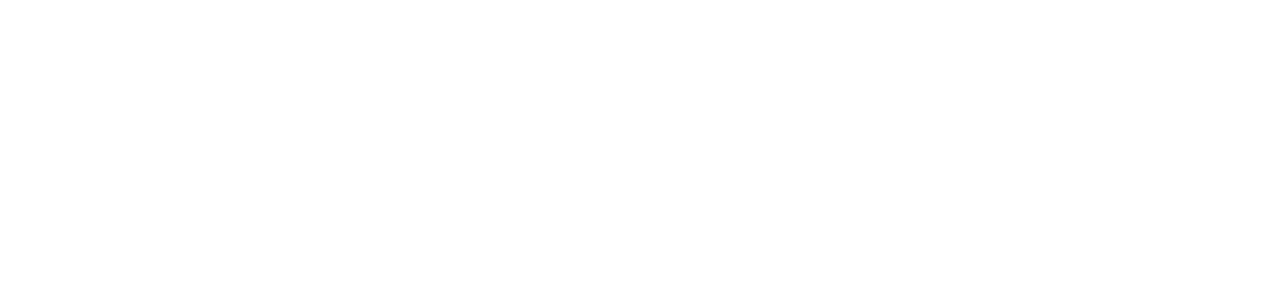
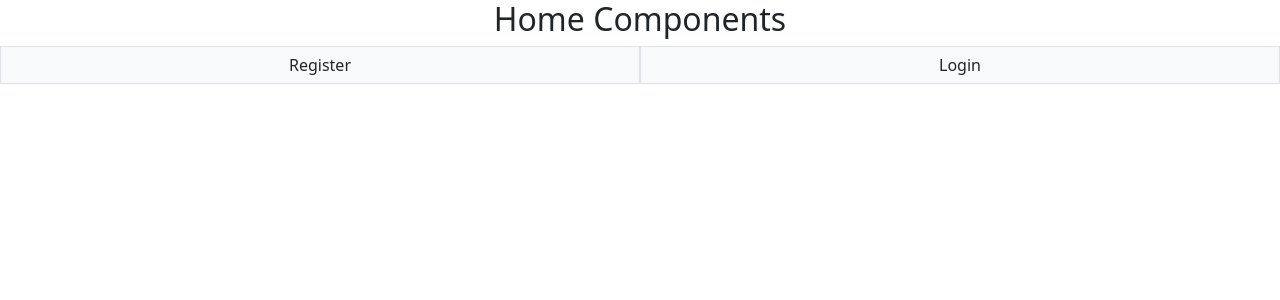
Before and after one commit to vishsalunke14/Deploy_MERN, a React (Vite) app in the folder client/: page / in a window 1280 px wide. Before the commit this address had no page. Shown: the top 300 px of the page. Built offline with nearby package versions, Linux system fonts and the light colour scheme.

Commit message:
Update App.jsx

```diff
--- a/client/src/App.jsx
+++ b/client/src/App.jsx
@@ -12,7 +12,7 @@
     <Routes>
       <Route path='/register' element={<SignUp />}></Route>
       <Route path='/login' element={<Login />}></Route>
-      <Route path='/home' element={<Home />}></Route>
+      <Route path='/' element={<Home />}></Route>
     </Routes>
    </BrowserRouter>
   )
```
